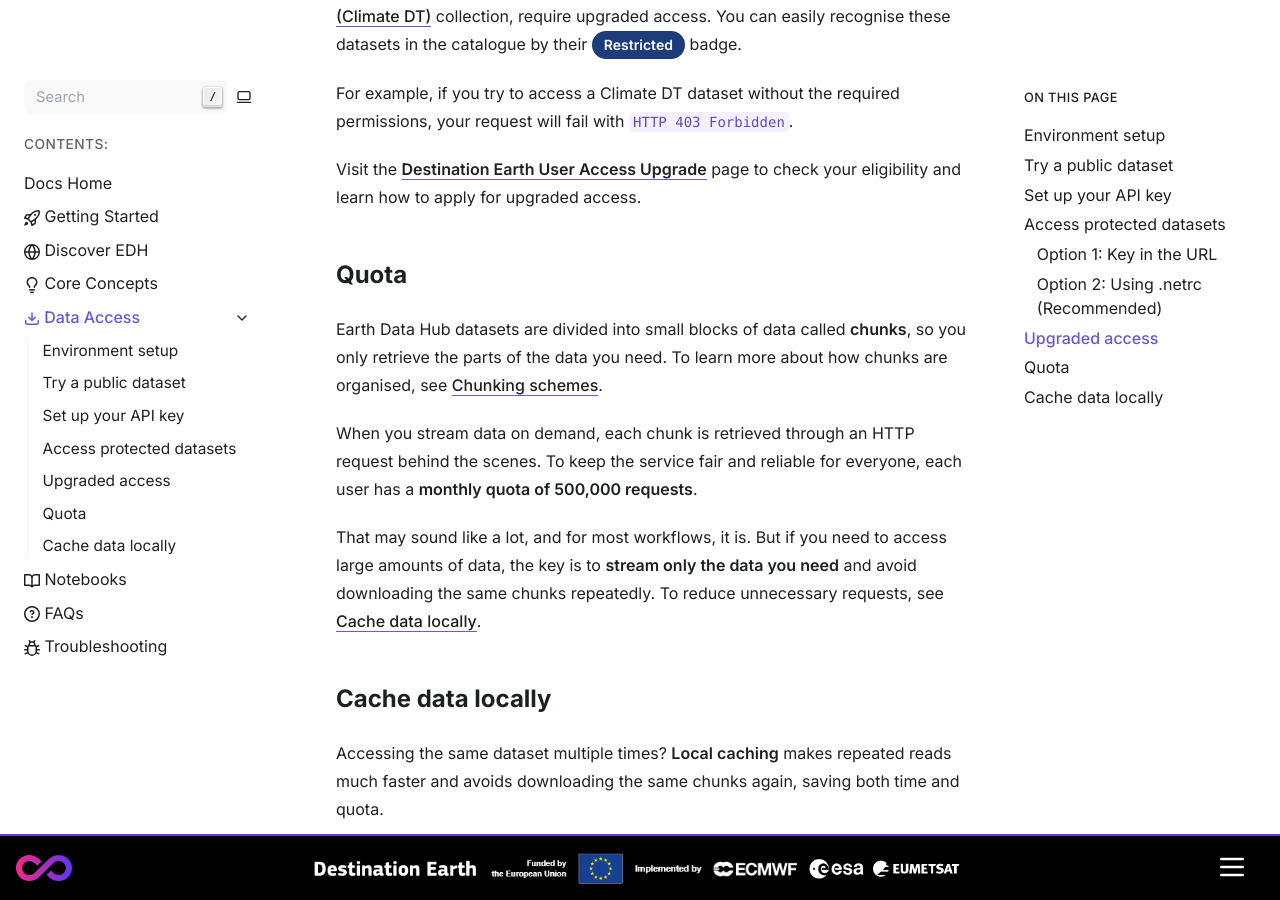
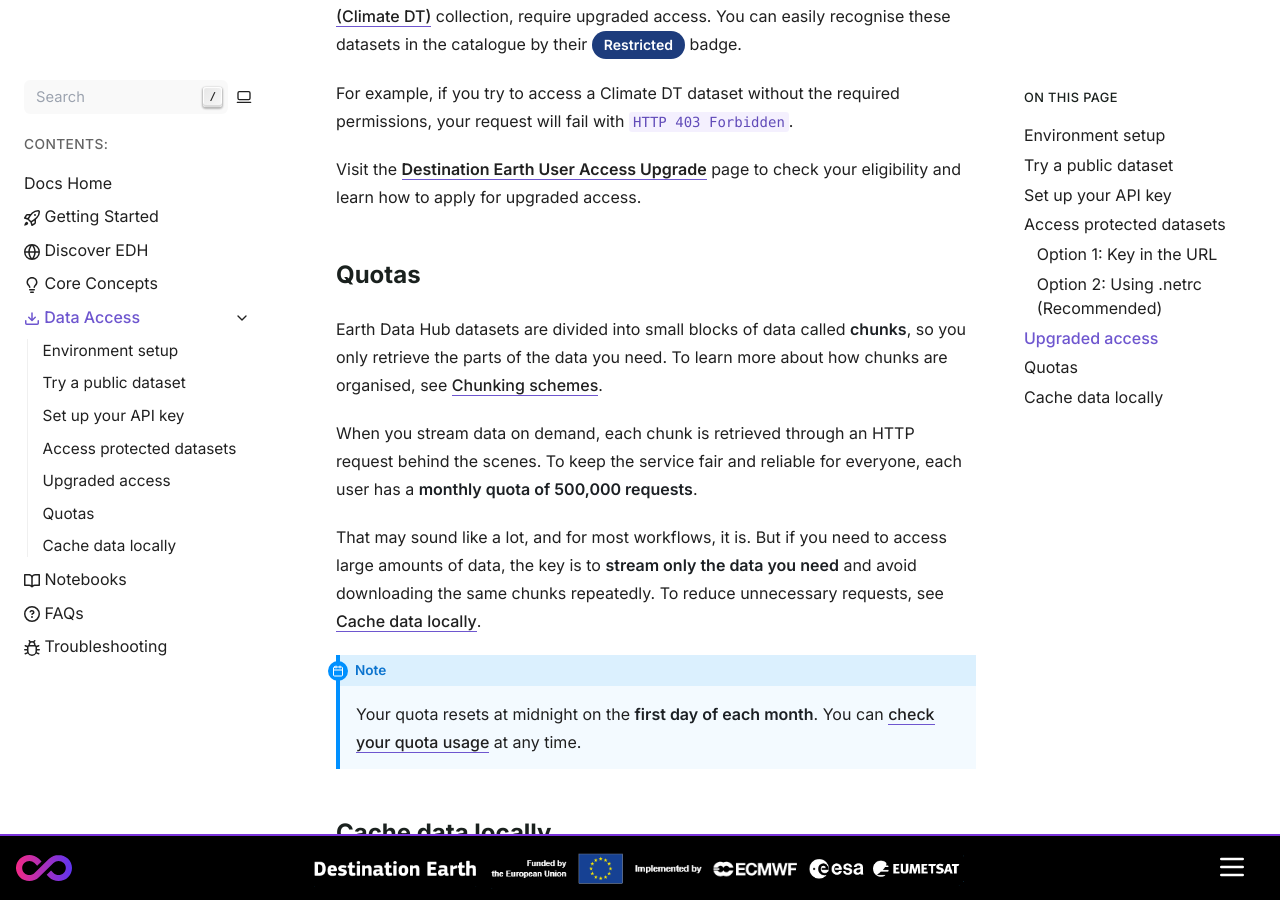
Before and after one commit to bopen/edh-docs, a Sphinx documentation site: the page built from source/data-access.md, in a window 1280 px wide and 900 px high, scrolled down 3605 px. Built offline with Sphinx 7.4.7, drawn with Linux system fonts in a browser that asks for light colours; cross-references to code outside the pages are shown as plain code.

Commit message:
improve quota (#69)
* improve quota

* remove duplicate info

* add anchor

````diff
--- a/source/data-access.md
+++ b/source/data-access.md
@@ -158,15 +158,19 @@
 
 Visit the [**Destination Earth User Access Upgrade**](https://platform.destine.eu/access-policy-upgrade/) page to check your eligibility and learn how to apply for upgraded access.
 
-(quota)=
+(quotas)=
 
-## Quota
+## Quotas
 
 Earth Data Hub datasets are divided into small blocks of data called **chunks**, so you only retrieve the parts of the data you need. To learn more about how chunks are organised, see [](chunking-schemes).
 
 When you stream data on demand, each chunk is retrieved through an HTTP request behind the scenes. To keep the service fair and reliable for everyone, each user has a **monthly quota of 500,000 requests**.
 
 That may sound like a lot, and for most workflows, it is. But if you need to access large amounts of data, the key is to **stream only the data you need** and avoid downloading the same chunks repeatedly. To reduce unnecessary requests, see [](cache-data-locally).
+
+```{note}
+Your quota resets at midnight on the **first day of each month**. You can [check your quota usage](https://earthdatahub.destine.eu/quota-api-keys#quota) at any time.
+```
 
 (cache-data-locally)=
 
````
Also changed, not shown: source/troubleshooting.md (+1 -3 lines).
